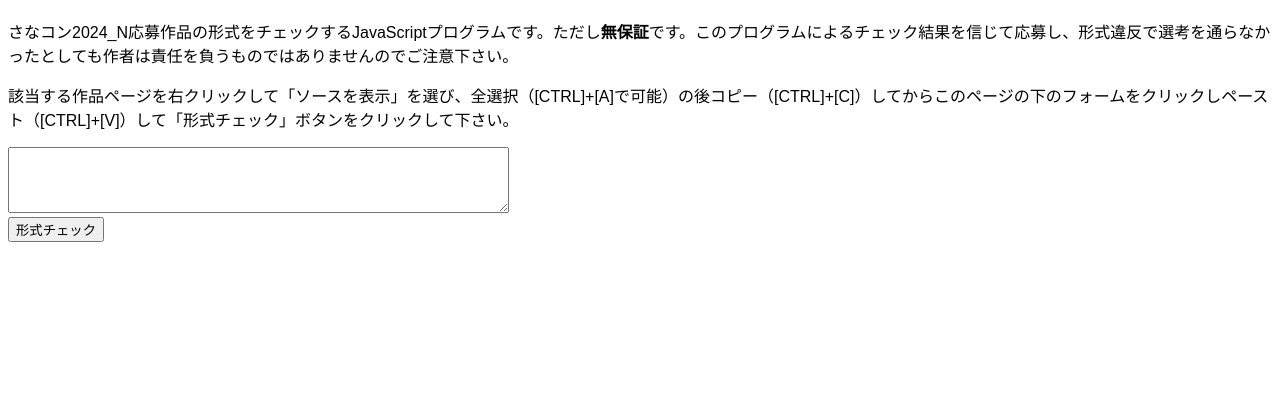
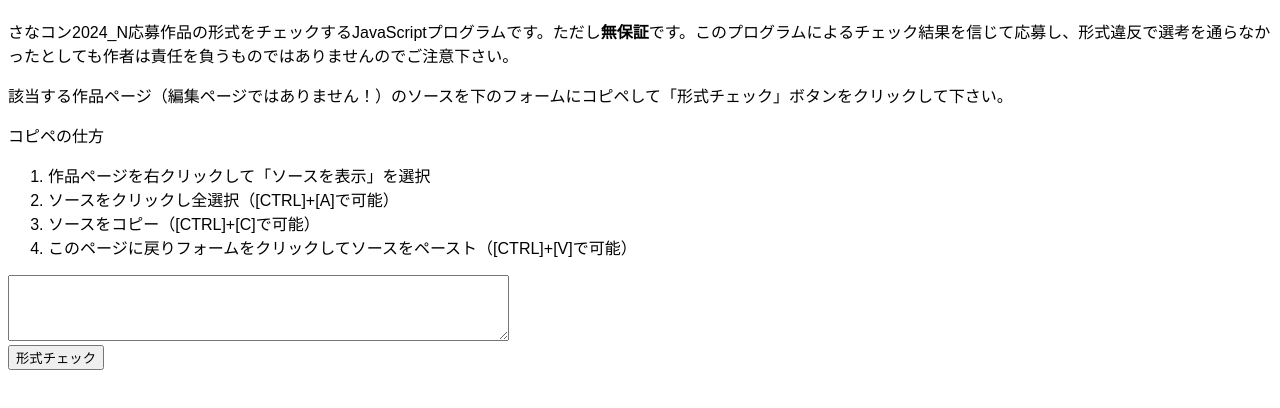
Before and after one commit to PhantomCat16/sanachk, a plain HTML site: page index.html in a window 1280 px wide. Shown: the part 70-478 px from the top of the page. Drawn offline with Linux system fonts and the light colour scheme.

Commit message:
Update index.html

```diff
--- a/index.html
+++ b/index.html
@@ -71,8 +71,15 @@ function sanaChk() {
   <p> さなコン2024_N応募作品の形式をチェックするJavaScriptプログラムです。ただし<b>無保証</b>です。このプログラムによるチェック結果を信じて応募し、形式違反で選考を通らなかったとしても作者は責任を負うものではありませんのでご注意下さい。</p>
 <hline>
 <form name="sanachk">
-  <p>該当する作品ページを右クリックして「ソースを表示」を選び、全選択（[CTRL]+[A]で可能）の後コピー（[CTRL]+[C]）してからこのページの下のフォームをクリックしペースト（[CTRL]+[V]）して「形式チェック」ボタンをクリックして下さい。
+  <p>該当する作品ページ（編集ページではありません！）のソースを下のフォームにコピペして「形式チェック」ボタンをクリックして下さい。
  </p>
+  <p>コピペの仕方</p>
+	<ol>
+		<li>作品ページを右クリックして「ソースを表示」を選択</li>
+		<li>ソースをクリックし全選択（[CTRL]+[A]で可能）</li>
+		<li>ソースをコピー（[CTRL]+[C]で可能）</li>
+		<li>このページに戻りフォームをクリックしてソースをペースト（[CTRL]+[V]で可能）</li>
+	</ol>
 <textarea name="source" rows="4" cols="60">
 </textarea><br>
 <input name="check" type="button"
```
